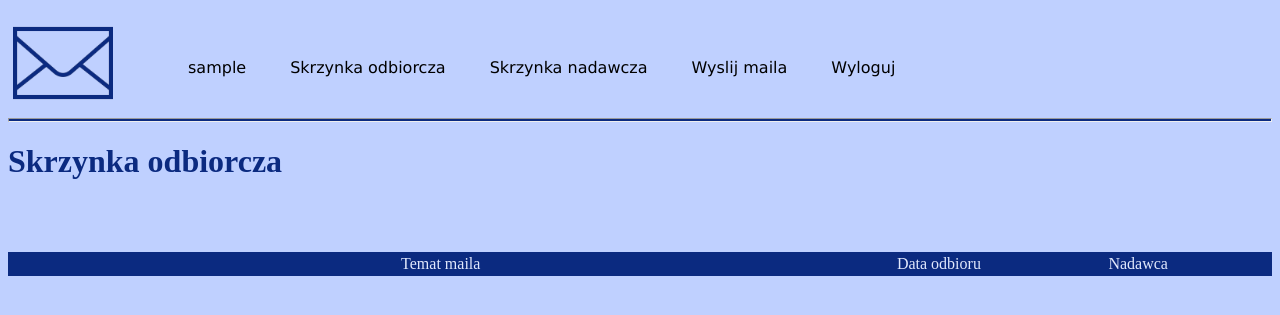
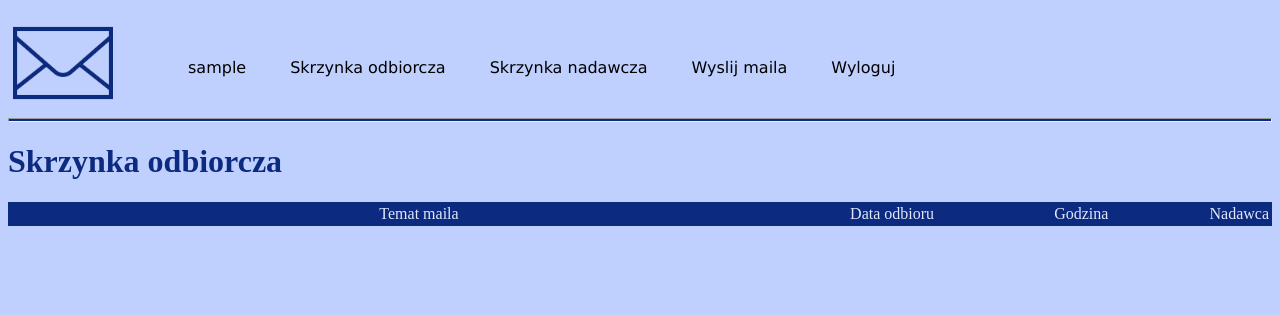
Before and after one commit to Bl0tniaQus/infmedprojekt, a Flask app: page /skrzynkaodbiorcza in a window 1280 px wide. Shown: the top 315 px of the page. Run offline with Flask 3, Linux system fonts and the light colour scheme; the visitor is signed in with stand-in values (Sample User, id 1); data that the repository does not hold is empty; some libraries are stand-ins or nearby versions.

Commit message:
Add files via upload

```diff
--- a/templates/skrzynkaodbiorcza.html
+++ b/templates/skrzynkaodbiorcza.html
@@ -11,21 +11,24 @@
 	   <h1 style="color:#0b2a80;">Skrzynka odbiorcza</h1>
 <div>
 
-		<ul class="listawiadomosci">
+		<ul class="listawiadomosci" style="padding-top:0;">
 			<table class="tabelawiadomosci">
-				<tr style="background-color:#0b2a80;color:#e1e8fc;"><td  class="td1">Temat maila</td><td class="td2">Data odbioru</td><td class="td3">Nadawca</td></tr>
+				<tr style="background-color:#0b2a80;color:#e1e8fc;"><td  class="td1">Temat maila</td><td class="td2">Data odbioru</td><td class="td3">Godzina</td><td class="td3">Nadawca</td></tr>
 			{% for i in range(dl) %}
-				<li id="wiadomosc_{{wiadomosci[i][0]}}"><tr><td  class="td1">{{wiadomosci[i][3]}}</td><td class="td2">{{wiadomosci[i][7]}} </td> <td class="td3">{{wiadomosci[i][11]}}</td>
+				<li id="wiadomosc_{{wiadomosci[i][0]}}"><tr><td  class="td1">{{wiadomosci[i][3]}}</td><td class="td2">{{wiadomosci[i][7]}} </td> <td class="td2">{{wiadomosci[i][8]}}</td><td class="td3">{{wiadomosci[i][11]}}</td>
 			    <td class="td4">
 					<form method="post" action="/wiadomosc" style="">
 					<button class="buttonmini" type="submit" value="{{wiadomosci[i][0]}}" name="wiadomosc">Podgląd</button>
 					</form>
-					</td></tr></li>
+					</td>
+					<td class="td4"><form method="post" action="/usunodb" style="">
+					<button class="buttonmini" type="submit" value="{{wiadomosci[i][0]}}" name="wiadomosc">Usuń</button>
+					</form></td>
 
-					<form method="post" action="/usunodb" style="">
-					<button class="buttonmini" type="submit" value="{{wiadomosci[i][0]}}" name="wiadomosc">Usuń</button>
-					</form>
-					Godzina: {{wiadomosci[i][8]}}<br/>
+
+					</tr></li>
+
+
 			{% endfor %}
 			</table>
 		</ul></div>
```
Also changed, not shown: templates/skrzynkanadawcza.html (+2 -11 lines).
